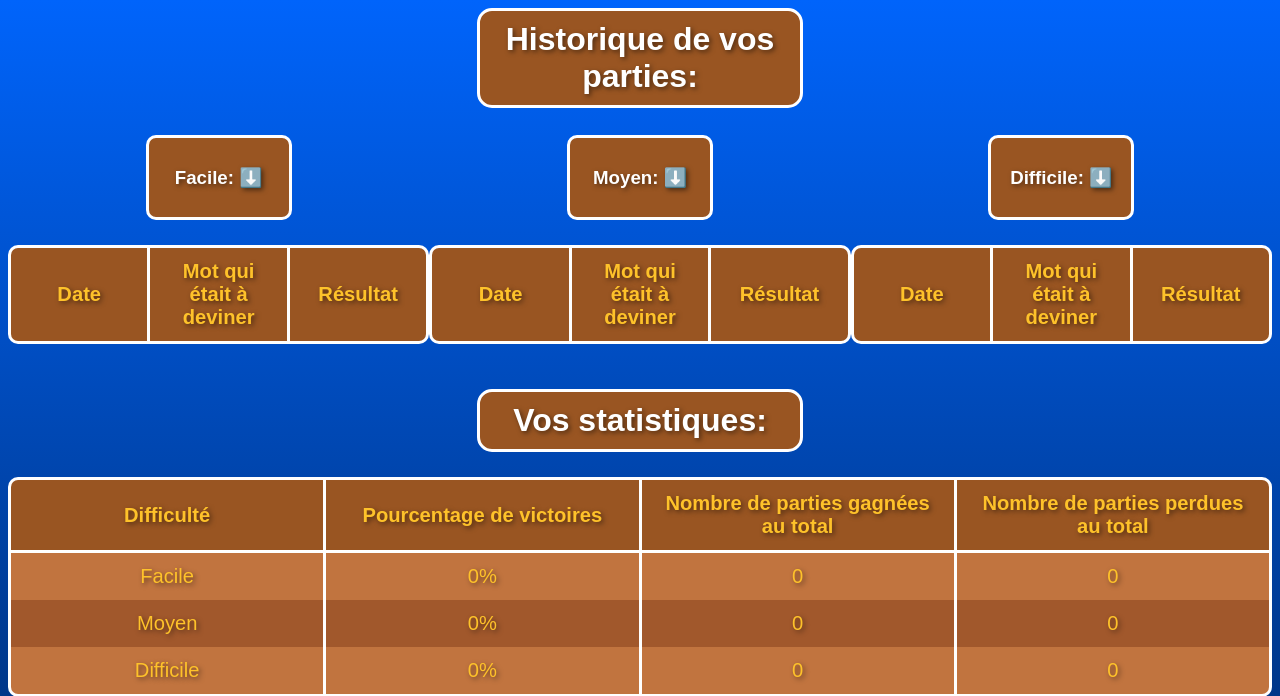
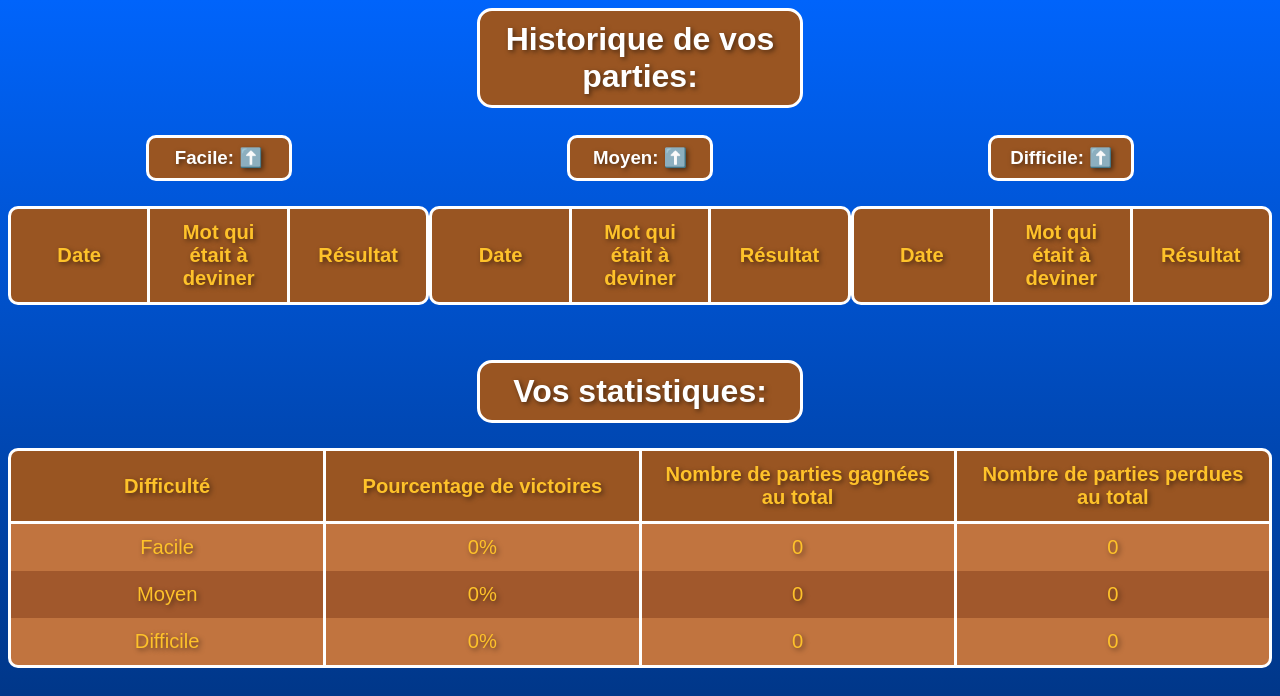
Before and after one commit to TimeoBlondeleauDubois/Pendu-site-avec-base-de-donnee, a Flask app: page /historique in a window 1280 px wide. Shown: the top 696 px of the page. Run offline with Flask 3, Linux system fonts and the light colour scheme; data comes from the database, SQL or seed files in the repository; lists and menus that the app fills with data are empty.

Commit message:
fix style

```diff
--- a/static/historique.css
+++ b/static/historique.css
@@ -20,6 +20,10 @@ body {
 }
 
 .title-container {
+    display: flex;
+    flex-direction: column;
+    justify-content: center;
+    align-items: center;
     background-color: #995522;
     color: #ffffff;
     text-align: center;
@@ -31,22 +35,25 @@ body {
 }
 
 .title-container2 {
+    display: flex;
+    flex-direction: column;
+    justify-content: center;
+    align-items: center;
     background-color: #995522;
     color: #ffffff;
     text-align: center;
     padding: 10px;
     border-radius: 10px;
     margin-bottom: 10px;
-    max-width: 120px;
-    margin: auto;
+    width: 120px;
+    height: 20px;
     border: 3px solid white;
     text-shadow: 2px 2px 5px rgba(0, 0, 0, 0.5);
-    transition: max-width 0.5s ease;
+    transition: all 0.5s ease;
+    margin-left: auto;
+    margin-right: auto;
 }
 
-.title-container2:hover {
-    max-width: 105px;
-}
 
 .title-container h1,
 .title-container h3{
@@ -241,8 +248,12 @@ button:hover {
 .title-container2:hover {
     background-color: #99dd22;
     cursor: pointer;
+    width: 130px;
+    height: 25px;
 }
-
+.table-container {
+    margin-bottom: 30px;
+}
 
 .bouton-recommencer,
 .bouton-historique,
--- a/static/historique.js
+++ b/static/historique.js
@@ -21,7 +21,7 @@ function toggleTable(idTableau, idArrow) {
 
 function toggleArrow(idArrow) {
     var arrow = document.getElementById(idArrow);
-    arrow.textContent = arrow.textContent.includes('⬇️') ? arrow.textContent.replace('⬇️', '⬆️') : arrow.textContent.replace('⬆️', '⬇️');
+    arrow.textContent = arrow.textContent.includes('⬆️') ? arrow.textContent.replace('⬆️', '⬇️') : arrow.textContent.replace('⬇️', '⬆️');
 }
 
 document.getElementById('facile-arrow').addEventListener('click', function() {
--- a/templates/historique.html
+++ b/templates/historique.html
@@ -16,7 +16,7 @@
     <div class="table-container">
         <div class="table-section difficulty-section">
             <div class="title-container2" id="facile-arrow">
-                <h3 class="arrow">Facile: ⬇️</h3>
+                <h3 class="arrow">Facile: ⬆️</h3>
             </div>
             <table id="table_facile" class="content-table visible">
                 <thead>
@@ -40,7 +40,7 @@
 
         <div class="table-section difficulty-section">
             <div class="title-container2" id="moyen-arrow">
-                <h3 class="arrow">Moyen: ⬇️</h3>
+                <h3 class="arrow">Moyen: ⬆️</h3>
             </div>
 
             <table id="table_moyen" class="content-table visible">
@@ -65,7 +65,7 @@
 
         <div class="table-section difficulty-section">
             <div class="title-container2" id="difficile-arrow">
-                <h3 class="arrow">Difficile: ⬇️</h3>
+                <h3 class="arrow">Difficile: ⬆️</h3>
             </div>
 
             <table id="table_difficile" class="content-table visible">
```
